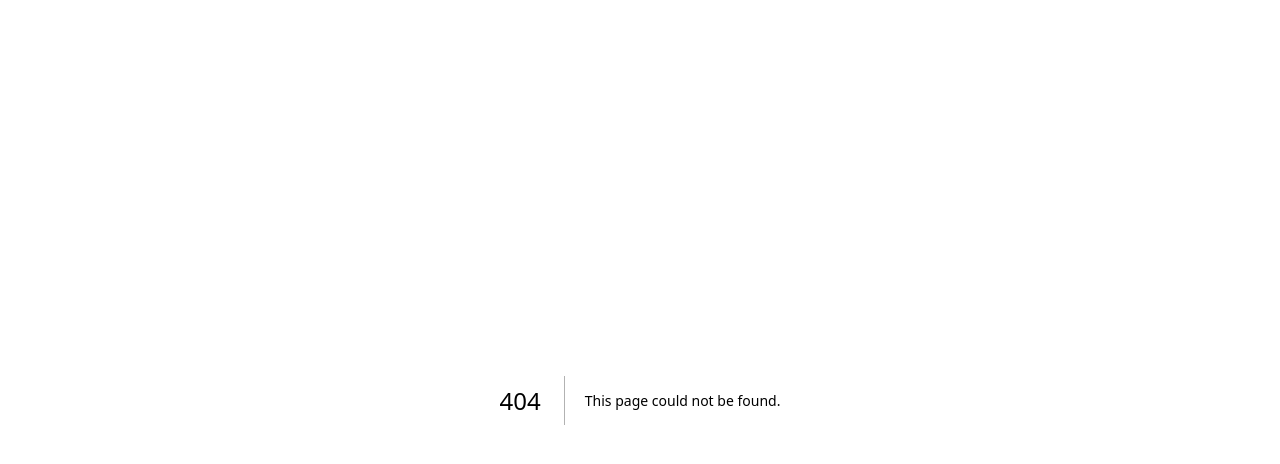
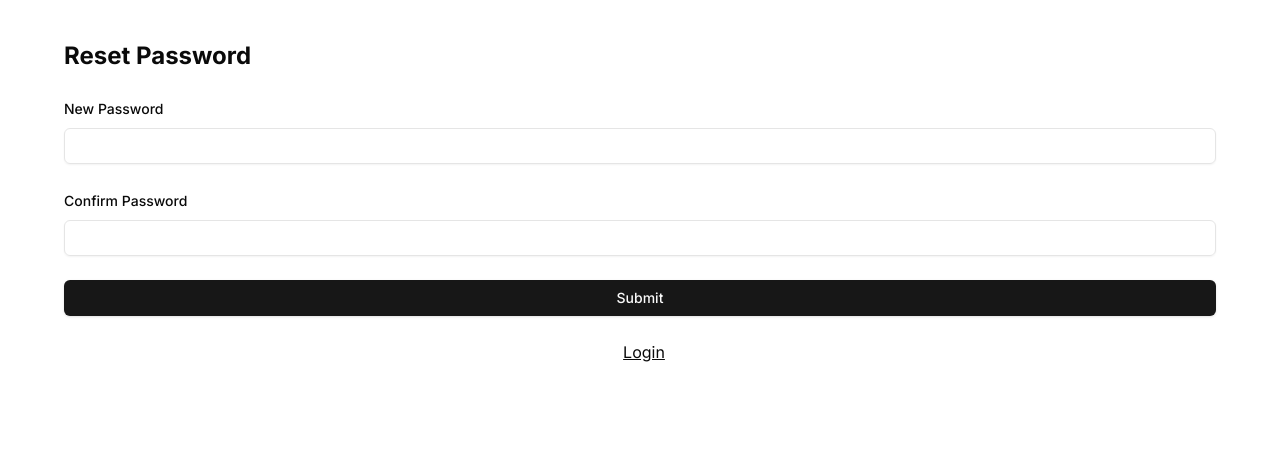
Before and after one commit to shanto140319/expense-tracker-frontend, a Next.js app: page /reset-password in a window 1280 px wide. Before the commit this address had no page. Shown: the top 464 px of the page. Built offline with nearby package versions, Linux system fonts and the light colour scheme.

Commit message:
reset password added

```diff
--- /dev/null
+++ b/app/forget-password/page.tsx
@@ -0,0 +1,86 @@
+"use client"
+
+import {Button} from "@/components/ui/button"
+import {Input} from "@/components/ui/input"
+import {Label} from "@/components/ui/label"
+import Link from "next/link"
+import {ChangeEvent, FormEvent, useState} from "react"
+import toast from "react-hot-toast"
+
+export default function LoginForm() {
+    const [email, setEmail] = useState("")
+
+    const handleInputChange = (e: ChangeEvent<HTMLInputElement>) => {
+        const {value} = e.target
+        setEmail(value)
+    }
+
+    const validateForm = () => {
+        if (!email) {
+            return
+        } else {
+            return true
+        }
+    }
+
+    const handleSubmit = async (e: FormEvent) => {
+        e.preventDefault()
+        const toastId = toast.loading("Please wait...")
+        if (validateForm()) {
+            try {
+                const response = await fetch(
+                    `${process.env.NEXT_PUBLIC_API_URL}/user/forget/${email}`,
+                    {
+                        method: "GET",
+                        headers: {
+                            "Content-Type": "application/json",
+                        },
+                    }
+                )
+                const data = await response.json()
+
+                if (data.error) {
+                    toast.error("Email not found", {
+                        id: toastId,
+                    })
+                } else {
+                    toast.success("Please check your email", {
+                        id: toastId,
+                    })
+                }
+            } catch (error) {
+                console.error("Error:", error)
+                toast.error("Something went wrong", {
+                    id: toastId,
+                })
+            }
+        }
+    }
+
+    return (
+        <form onSubmit={handleSubmit} className='space-y-6 w-full mt-10'>
+            <h2 className='text-2xl font-bold'>Forgot Password</h2>
+
+            <div className='space-y-2'>
+                <Label htmlFor='email'>email</Label>
+                <Input
+                    type='email'
+                    id='email'
+                    name='email'
+                    value={email}
+                    onChange={handleInputChange}
+                />
+            </div>
+
+            <Button type='submit' className='w-full'>
+                Submit
+            </Button>
+
+            <p className='mt-5 text-center'>
+                <Link href='/login' className='ml-2 underline'>
+                    Login
+                </Link>
+            </p>
+        </form>
+    )
+}
--- a/app/login/page.tsx
+++ b/app/login/page.tsx
@@ -7,6 +7,7 @@ import {AlertCircle} from "lucide-react"
 import Link from "next/link"
 import {useRouter} from "next/navigation"
 import {ChangeEvent, FormEvent, useState} from "react"
+import toast from "react-hot-toast"
 
 interface FormData {
     userName: string
@@ -46,6 +47,8 @@ export default function LoginForm() {
         e.preventDefault()
         if (validateForm()) {
             try {
+                const toastId = toast.loading("Please wait...")
+
                 const response = await fetch(
                     `${process.env.NEXT_PUBLIC_API_URL}/auth/login`,
                     {
@@ -58,8 +61,14 @@ export default function LoginForm() {
                 )
 
                 if (!response.ok) {
+                    toast.error("Invalid credential", {
+                        id: toastId,
+                    })
                     throw new Error("Failed to create account")
                 }
+                toast.success("Success", {
+                    id: toastId,
+                })
                 const data = await response.json()
                 localStorage.setItem("access_token", data.access_token)
                 localStorage.setItem("refresh_token", data.refresh_token)
@@ -79,7 +88,7 @@ export default function LoginForm() {
             <h2 className='text-2xl font-bold'>Login</h2>
 
             <div className='space-y-2'>
-                <Label htmlFor='username'>Username</Label>
+                <Label htmlFor='username'>Username or email</Label>
                 <Input
                     type='text'
                     id='userName'
@@ -116,8 +125,14 @@ export default function LoginForm() {
 
             <p className='mt-5 text-center'>
                 Want to create account?{" "}
-                <Link href='/signup' className='ml-2'>
-                    <Button>Sign Up</Button>
+                <Link href='/signup' className='ml-2 underline'>
+                    Sign Up
+                </Link>
+            </p>
+            <p className='mt-5 text-center'>
+                Forgot password?
+                <Link href='/forget-password' className='ml-2 underline'>
+                    Reset
                 </Link>
             </p>
         </form>
--- a/app/page.tsx
+++ b/app/page.tsx
@@ -1,13 +1,16 @@
 "use client"
 import {Button} from "@/components/ui/button"
 import {endOfMonth, format, startOfMonth} from "date-fns"
+import {LogOut} from "lucide-react"
 import Link from "next/link"
+import {useRouter} from "next/navigation"
 import {useEffect, useState} from "react"
 import MonthSelector from "./components/MonthSelector"
 import Transactions from "./components/Transactions"
 
 export default function Home() {
     const [dateRange, setDateRange] = useState({startDate: "", endDate: ""})
+    const router = useRouter()
     useEffect(() => {
         const date = new Date()
         // Determine the start and end of the selected month
@@ -20,8 +23,16 @@ export default function Home() {
         })
     }, [])
 
+    const logOut = () => {
+        localStorage.clear()
+        router.replace("/login")
+    }
     return (
         <main className='my-10'>
+            <Button className='mb-5 flex' onClick={logOut}>
+                Logout
+                <LogOut />
+            </Button>
             <div className='flex items-center gap-10'>
                 <Link href={"/add?type=expense"}>
                     <Button>Add Expense</Button>
--- /dev/null
+++ b/app/reset-password/page.tsx
@@ -0,0 +1,91 @@
+"use client"
+
+import {Button} from "@/components/ui/button"
+import {Input} from "@/components/ui/input"
+import {Label} from "@/components/ui/label"
+import Link from "next/link"
+import {useRouter, useSearchParams} from "next/navigation"
+import {useState} from "react"
+import toast from "react-hot-toast"
+
+export default function LoginForm() {
+    const [password, setPassword] = useState("")
+    const [confirmPassword, setConfirmPassword] = useState("")
+    const router = useRouter()
+    const searchParams = useSearchParams()
+    const token = searchParams.get("token")
+
+    const handleSubmit = async (e: React.FormEvent) => {
+        e.preventDefault()
+
+        if (password !== confirmPassword) {
+            toast.error("Passwords do not match.")
+            return
+        }
+        const toastId = toast.loading("Please wait...")
+
+        try {
+            const response = await fetch(
+                `${process.env.NEXT_PUBLIC_API_URL}/user/reset-password`,
+                {
+                    method: "POST",
+                    headers: {
+                        "Content-Type": "application/json",
+                    },
+                    body: JSON.stringify({
+                        resetToken: token,
+                        newPassword: password,
+                    }),
+                }
+            )
+
+            const data = await response.json()
+            if (data.error) {
+                toast.error(data.message, {
+                    id: toastId,
+                })
+            } else {
+                toast.success("Success", {
+                    id: toastId,
+                })
+                router.push("/login")
+            }
+        } catch (error) {
+            console.error("Error:", error)
+            toast.error("Something went wrong", {
+                id: toastId,
+            })
+        }
+    }
+
+    return (
+        <form onSubmit={handleSubmit} className='space-y-6 w-full mt-10'>
+            <h2 className='text-2xl font-bold'>Reset Password</h2>
+
+            <div className='space-y-2'>
+                <Label htmlFor='password'> New Password</Label>
+                <Input
+                    type='password'
+                    value={password}
+                    onChange={(e) => setPassword(e.target.value)}
+                />
+            </div>
+            <div className='space-y-2'>
+                <Label htmlFor='password'> Confirm Password</Label>
+                <Input
+                    type='password'
+                    value={confirmPassword}
+                    onChange={(e) => setConfirmPassword(e.target.value)}
+                />
+            </div>
+            <Button type='submit' className='w-full'>
+                Submit
+            </Button>
+            <p className='mt-5 text-center'>
+                <Link href='/login' className='ml-2 underline'>
+                    Login
+                </Link>
+            </p>
+        </form>
+    )
+}
--- a/app/signup/page.tsx
+++ b/app/signup/page.tsx
@@ -10,13 +10,13 @@ import {ChangeEvent, FormEvent, useState} from "react"
 
 interface FormData {
     userName: string
-    phoneNumber: string
+    email: string
     password: string
 }
 
 interface FormErrors {
     userName?: string
-    phoneNumber?: string
+    email?: string
     password?: string
 }
 
@@ -24,7 +24,7 @@ export default function CreateAccountForm() {
     const router = useRouter()
     const [formData, setFormData] = useState<FormData>({
         userName: "",
-        phoneNumber: "",
+        email: "",
         password: "",
     })
 
@@ -39,8 +39,7 @@ export default function CreateAccountForm() {
     const validateForm = () => {
         const newErrors: FormErrors = {}
         if (!formData.userName) newErrors.userName = "Username is required"
-        if (!formData.phoneNumber)
-            newErrors.phoneNumber = "Phone number is required"
+        if (!formData.email) newErrors.email = "Email number is required"
         if (!formData.password) newErrors.password = "Password is required"
         else if (formData.password.length < 8)
             newErrors.password = "Password must be at least 8 characters"
@@ -102,17 +101,17 @@ export default function CreateAccountForm() {
             </div>
 
             <div className='space-y-2'>
-                <Label htmlFor='phoneNumber'>Phone Number</Label>
+                <Label htmlFor='email'>Email</Label>
                 <Input
-                    type='tel'
-                    id='phoneNumber'
-                    name='phoneNumber'
-                    value={formData.phoneNumber}
+                    type='email'
+                    id='email'
+                    name='email'
+                    value={formData.email}
                     onChange={handleInputChange}
                 />
-                {errors.phoneNumber && (
+                {errors.email && (
                     <p className='text-sm text-red-500 flex items-center gap-1'>
-                        <AlertCircle size={16} /> {errors.phoneNumber}
+                        <AlertCircle size={16} /> {errors.email}
                     </p>
                 )}
             </div>
@@ -139,8 +138,8 @@ export default function CreateAccountForm() {
 
             <p className='mt-5 text-center'>
                 Already have an account?{" "}
-                <Link href='/login' className='ml-2'>
-                    <Button>Login</Button>
+                <Link href='/login' className='ml-2 underline'>
+                    Login
                 </Link>
             </p>
         </form>
```
